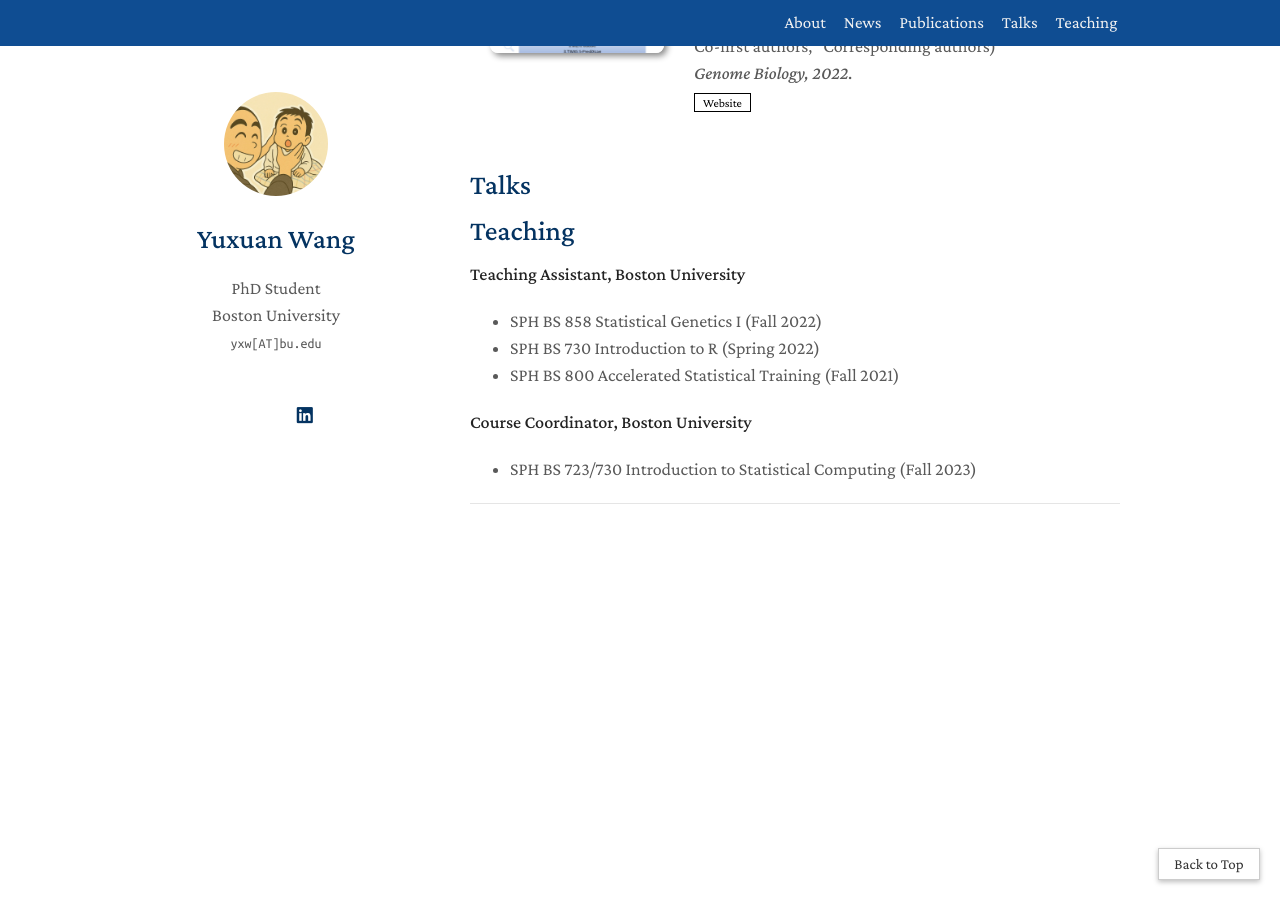
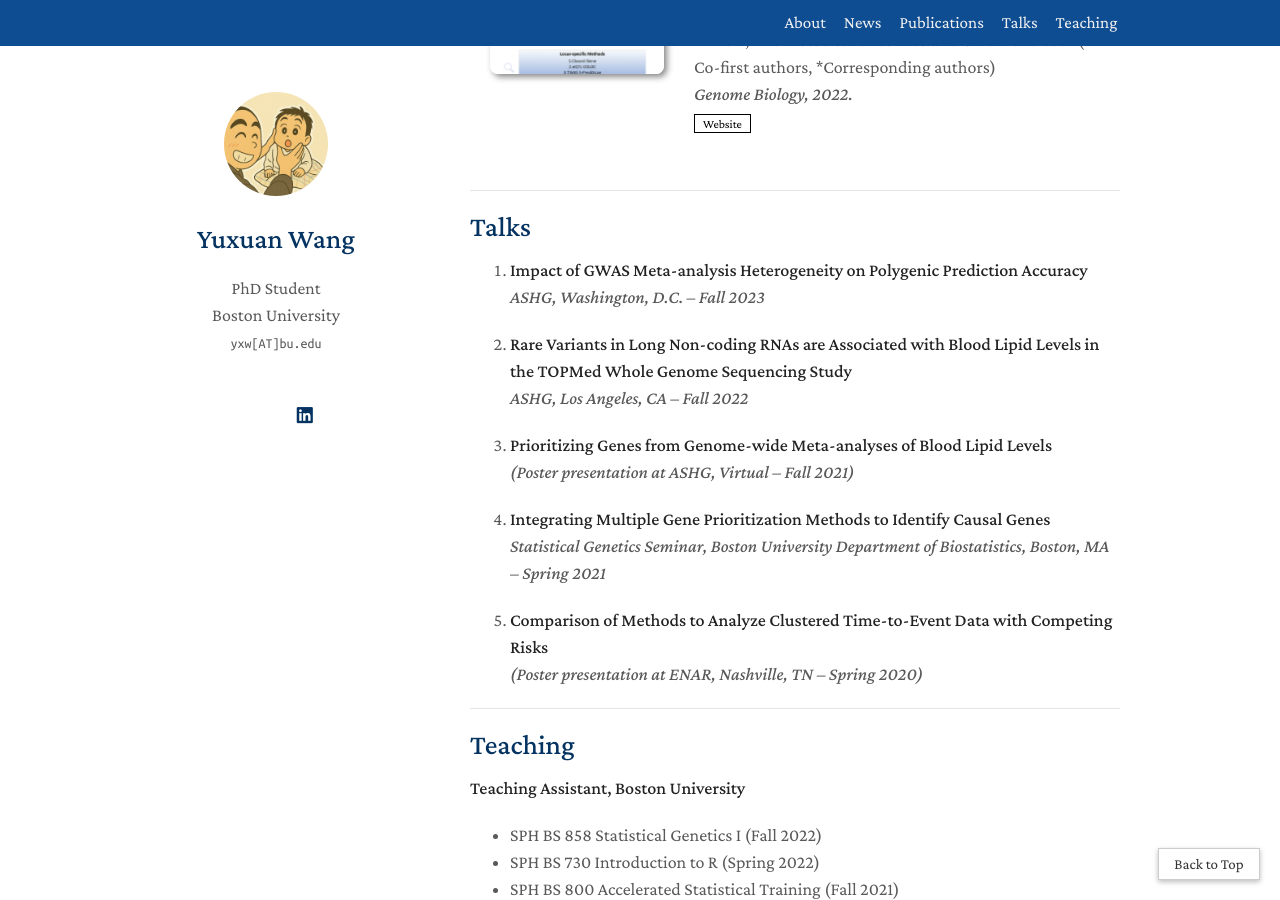
Before and after one commit to yxwyx/yxwyx.github.io, a Jekyll site: the page built from index.md, in a window 1280 px wide and 900 px high, scrolled down 1268 px. Built offline with Jekyll 4.4.1, drawn with Linux system fonts in a browser that asks for light colours; nearby versions of some CDN libraries; a style sheet for code colours, icons or effects is not loaded.

Commit message:
Update talks

```diff
--- a/_includes/talks.md
+++ b/_includes/talks.md
@@ -1 +1,16 @@
 ## Talks
+
+1. **Impact of GWAS Meta-analysis Heterogeneity on Polygenic Prediction Accuracy**
+   *ASHG, Washington, D.C. – Fall 2023*
+
+2. **Rare Variants in Long Non-coding RNAs are Associated with Blood Lipid Levels in the TOPMed Whole Genome Sequencing Study**
+   *ASHG, Los Angeles, CA – Fall 2022*
+
+3. **Prioritizing Genes from Genome-wide Meta-analyses of Blood Lipid Levels**
+   *(Poster presentation at ASHG, Virtual – Fall 2021)*
+
+4. **Integrating Multiple Gene Prioritization Methods to Identify Causal Genes**
+   *Statistical Genetics Seminar, Boston University Department of Biostatistics, Boston, MA – Spring 2021*
+
+5. **Comparison of Methods to Analyze Clustered Time-to-Event Data with Competing Risks**
+   *(Poster presentation at ENAR, Nashville, TN – Spring 2020)*
--- a/index.md
+++ b/index.md
@@ -18,9 +18,15 @@ I completed my undergraduate studies in Applied Biology with Biotechnology at [T
 
 {% include_relative _includes/news.md %}
 
+---
+
 {% include_relative _includes/publications.md %}
 
+---
+
 {% include_relative _includes/talks.md %}
+
+---
 
 {% include_relative _includes/teaching.md %}
 
```
